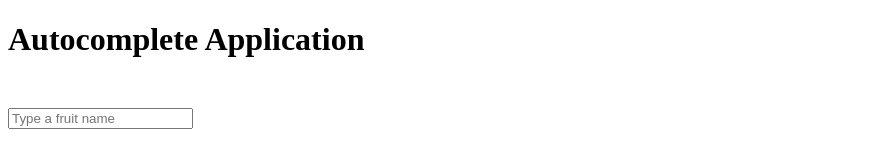
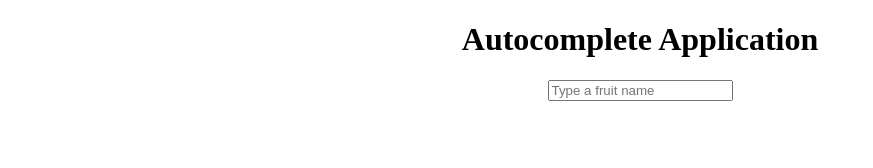
Before and after one commit to gaurvag/Auto-Complete-Application, a plain HTML site: page index.html in a window 1280 px wide. Shown: the whole page, without its empty margins (0-873 px from the left). Drawn offline with Linux system fonts and the light colour scheme.

Commit message:
Update style.css

```diff
--- a/style.css
+++ b/style.css
@@ -1,3 +1,6 @@
-.top{
-    margin-top: 50px;
+body{
+    text-align: center;
 }
+.list-group{
+    list-style: none;
+}
```
